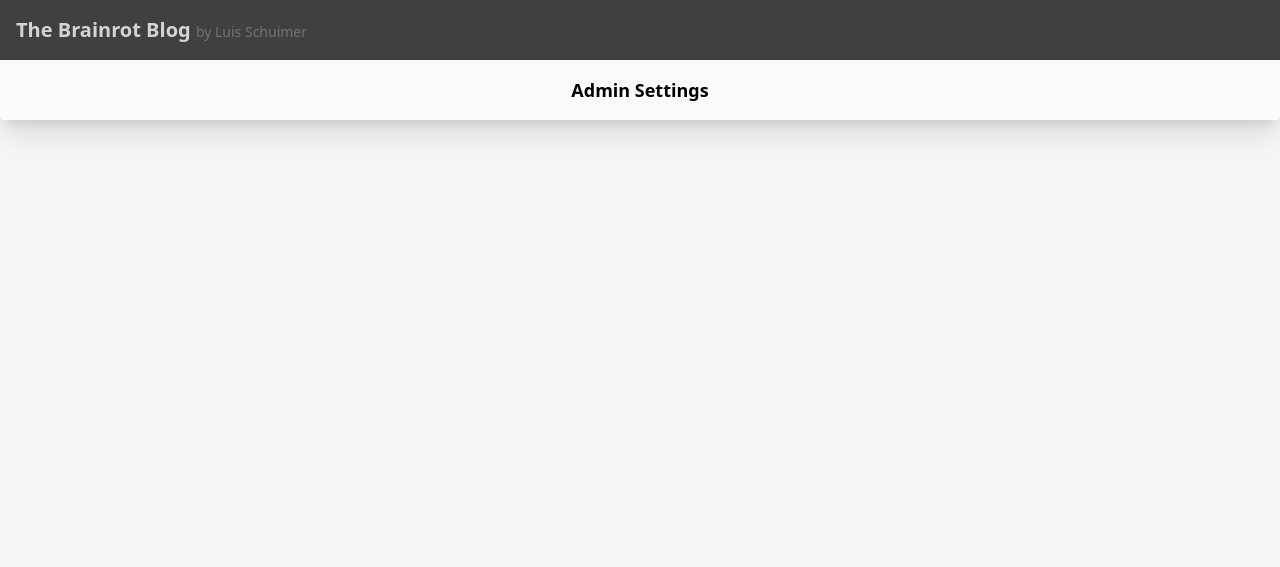
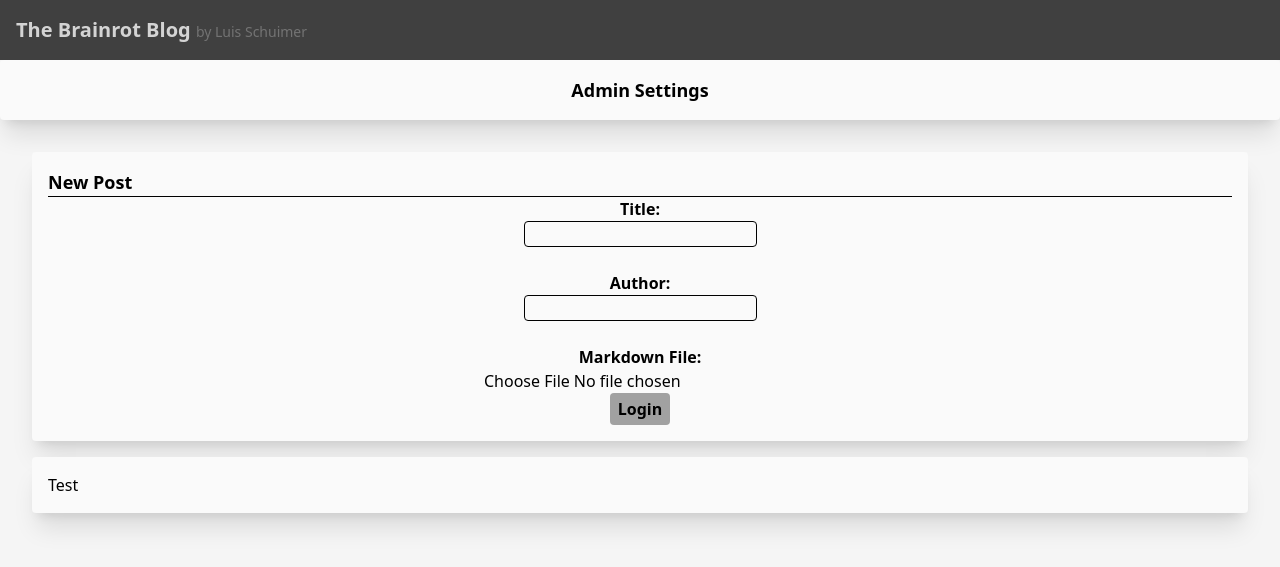
Before and after one commit to LuisSchuimer/thebrainrot.blog, a Flask app: template src/thebrainrot_blog/templates/admin.html in a window 1280 px wide. Shown: the top 567 px of the page. Run offline with Flask 3, Linux system fonts and the light colour scheme; the template is opened without the code that fills it, so the values that code supplies are empty; style sheets or scripts are compiled from the project's sources; parts of the project's set-up code (start-up, migrations or seed data) failed here and were passed over.

Commit message:
feat(admin): add html for post uploading

```diff
--- a/src/thebrainrot_blog/templates/admin.html
+++ b/src/thebrainrot_blog/templates/admin.html
@@ -8,5 +8,24 @@
         <div class="w-full p-4 bg-neutral-50 rounded shadow-xl">
             <h1 class="text-center font-bold text-lg">Admin Settings</h1>
         </div>
+
+        <div class="mx-auto grid gap-4 p-8 justify-items-center">
+            <div class="w-full p-4 bg-neutral-50 rounded shadow-xl">
+                <p class="font-bold text-lg">New Post</p>
+                <hr>
+                <form action="{{ url_for("upload_new_post") }}", method="post" class="flex flex-col items-center">
+                    <label for="title" class="font-semibold">Title: </label>
+                    <input class="border rounded" type="text" id="title" name="title"> <br>
+                    <label for="author" class="font-semibold">Author: </label>
+                    <input class="border rounded" type="text" id="author" name="author"> <br>
+                    <label for="file" class="font-semibold">Markdown File: </label>
+                    <input type=file name=file>
+                    <input class="rounded bg-neutral-400 px-2 py-1 font-semibold cursor-pointer hover:bg-neutral-300" type="submit" value="Login">
+                </form>
+            </div>
+            <div class="w-full p-4 bg-neutral-50 rounded shadow-xl">
+                Test
+            </div>
+        </div>
     </body>
 </html>
--- a/src/thebrainrot_blog/utils.py
+++ b/src/thebrainrot_blog/utils.py
@@ -8,14 +8,14 @@ from jwt import decode, encode # type: ignore
 from datetime import datetime, timedelta
 from typing import Tuple
 
-from thebrainrot_blog.env import SERVER_SECRET, PRODUCTION
+from thebrainrot_blog.env import SERVER_SECRET, IS_PRODUCTION
 
 """
 returns connecting ip addr over cloudflare (if server setup configured as 'production')
 or normal request ip addr (configured as 'non-production')"
 """
 def get_remote_ip_addr() -> str:
-    return request.headers.get("Cf-Connecting-Ip") or "" if PRODUCTION else request.remote_addr or ""
+    return request.headers.get("Cf-Connecting-Ip") or "" if IS_PRODUCTION else request.remote_addr or ""
 
 "Shifts index to be correct after removal of multpile others"
 def index_offset(to_be_offset: Tuple[int,int], indexes_to_be_removed: list[Tuple[int,int]]) -> Tuple[int,int]:
```
Also changed, not shown: src/thebrainrot_blog/env.py (+5 -2 lines).
